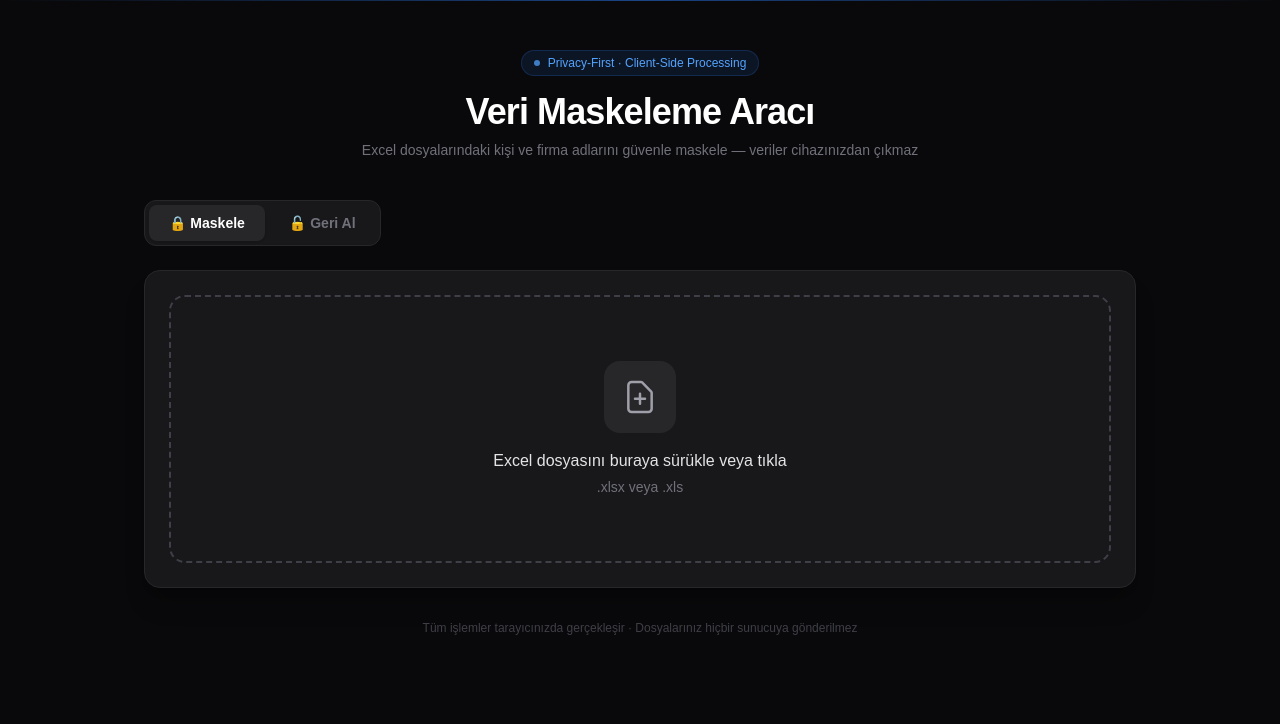
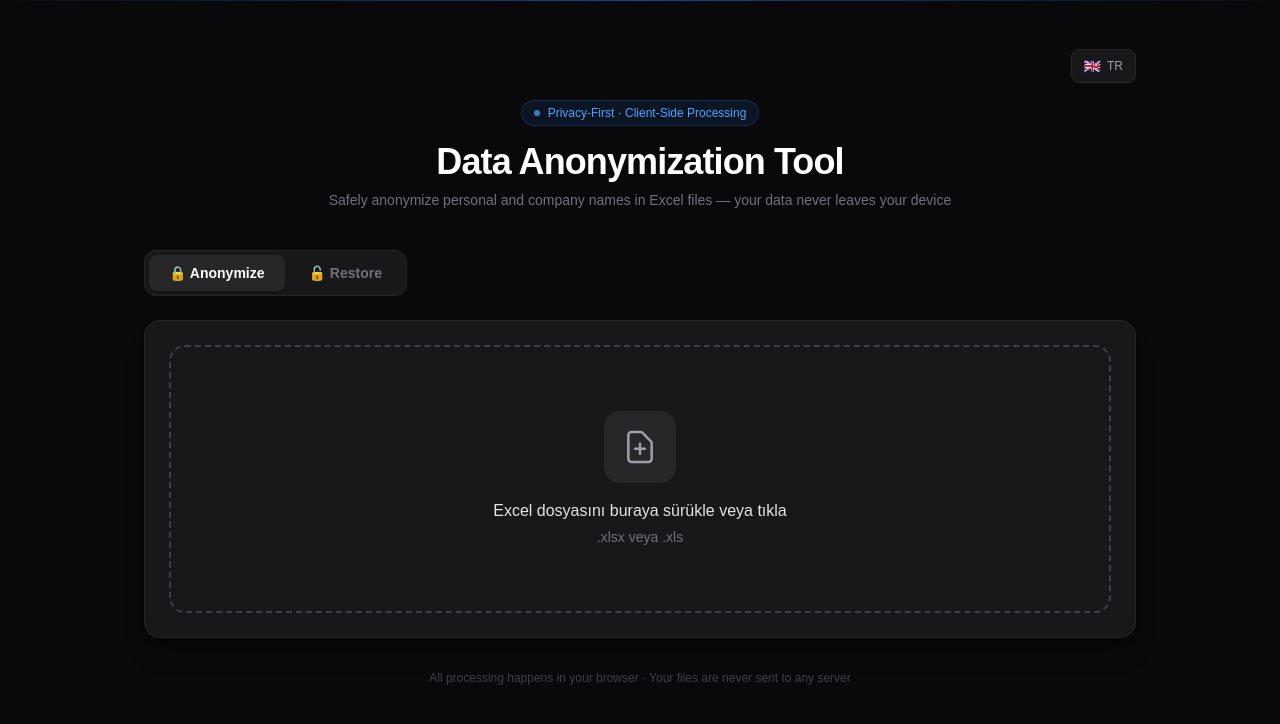
Before and after one commit to maymun207/excel-anonymizer, a Next.js app: page / in a window 1280 px wide. Shown: the top 724 px of the page. Built offline with nearby package versions, Linux system fonts and the light colour scheme.

Commit message:
feat: bilingual layout and page with language toggle button

```diff
--- a/app/layout.tsx
+++ b/app/layout.tsx
@@ -1,6 +1,7 @@
 import type { Metadata } from "next";
 import { Geist, Geist_Mono } from "next/font/google";
 import "./globals.css";
+import { LanguageProvider } from "@/hooks/useLanguage";
 
 const geistSans = Geist({
   variable: "--font-geist-sans",
@@ -14,7 +15,7 @@ const geistMono = Geist_Mono({
 
 export const metadata: Metadata = {
   title: 'Excel Anonymizer',
-  description: 'Excel dosyalar\u0131ndaki ki\u015fi ve firma adlar\u0131n\u0131 g\u00fcvenle maskele',
+  description: 'Safely anonymize personal and company names in Excel files',
 };
 
 export default function RootLayout({
@@ -27,7 +28,9 @@ export default function RootLayout({
       lang="en"
       className={`${geistSans.variable} ${geistMono.variable} h-full antialiased`}
     >
-      <body className="min-h-full flex flex-col">{children}</body>
+      <body className="min-h-full flex flex-col">
+        <LanguageProvider>{children}</LanguageProvider>
+      </body>
     </html>
   );
 }
--- a/app/page.tsx
+++ b/app/page.tsx
@@ -4,6 +4,7 @@ import { useState } from 'react'
 import AnonymizePanel from '@/components/AnonymizePanel'
 import DeanonymizePanel from '@/components/DeanonymizePanel'
 import { useAnonymizer, useDeanonymizer } from '@/hooks/useAnonymizer'
+import { useLanguage } from '@/hooks/useLanguage'
 
 type ActiveTab = 'anon' | 'deanon'
 
@@ -11,24 +12,36 @@ export default function Home() {
   const [activeTab, setActiveTab] = useState<ActiveTab>('anon')
   const anonymizer = useAnonymizer()
   const deanonymizer = useDeanonymizer()
+  const { locale, toggle, t } = useLanguage()
 
   return (
     <div className="min-h-screen bg-zinc-950">
       <div className="h-px bg-gradient-to-r from-transparent via-blue-500/50 to-transparent" />
 
       <div className="max-w-5xl mx-auto px-4 py-12">
+        {/* Language toggle */}
+        <div className="flex justify-end mb-4">
+          <button
+            onClick={toggle}
+            className="flex items-center gap-1.5 px-3 py-1.5 text-xs font-medium rounded-lg bg-zinc-900 border border-zinc-800 text-zinc-400 hover:text-white hover:border-zinc-600 transition-all duration-150"
+            title={locale === 'en' ? 'T\u00fcrk\u00e7e\'ye ge\u00e7' : 'Switch to English'}
+          >
+            <span className="text-sm">{locale === 'en' ? '\ud83c\uddec\ud83c\udde7' : '\ud83c\uddf9\ud83c\uddf7'}</span>
+            {locale === 'en' ? 'TR' : 'EN'}
+          </button>
+        </div>
+
         {/* Header */}
         <div className="mb-10 text-center">
           <div className="inline-flex items-center gap-2 px-3 py-1 rounded-full bg-blue-500/10 border border-blue-500/20 text-blue-400 text-xs font-medium mb-4">
             <span className="w-1.5 h-1.5 rounded-full bg-blue-400 animate-pulse" />
-            Privacy-First · Client-Side Processing
+            {t.badge[locale]}
           </div>
           <h1 className="text-4xl font-bold text-white mb-2 tracking-tight">
-            Veri Maskeleme Aracı
+            {t.title[locale]}
           </h1>
           <p className="text-zinc-500 text-sm">
-            Excel dosyalarındaki kişi ve firma adlarını güvenle maskele —
-            veriler cihazınızdan çıkmaz
+            {t.subtitle[locale]}
           </p>
         </div>
 
@@ -43,7 +56,7 @@ export default function Home() {
                   : 'text-zinc-500 hover:text-zinc-300'
               }`}
           >
-            🔒 Maskele
+            {t.tabAnonymize[locale]}
           </button>
           <button
             onClick={() => setActiveTab('deanon')}
@@ -54,7 +67,7 @@ export default function Home() {
                   : 'text-zinc-500 hover:text-zinc-300'
               }`}
           >
-            🔓 Geri Al
+            {t.tabRestore[locale]}
           </button>
         </div>
 
@@ -63,8 +76,7 @@ export default function Home() {
         {activeTab === 'deanon' && <DeanonymizePanel {...deanonymizer} />}
 
         <p className="text-center text-xs text-zinc-700 mt-8">
-          Tüm işlemler tarayıcınızda gerçekleşir · Dosyalarınız hiçbir
-          sunucuya gönderilmez
+          {t.footer[locale]}
         </p>
       </div>
     </div>
```
